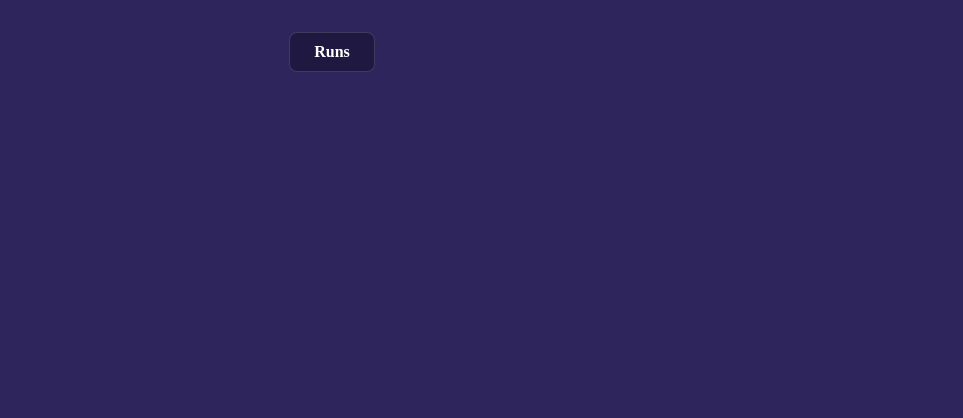
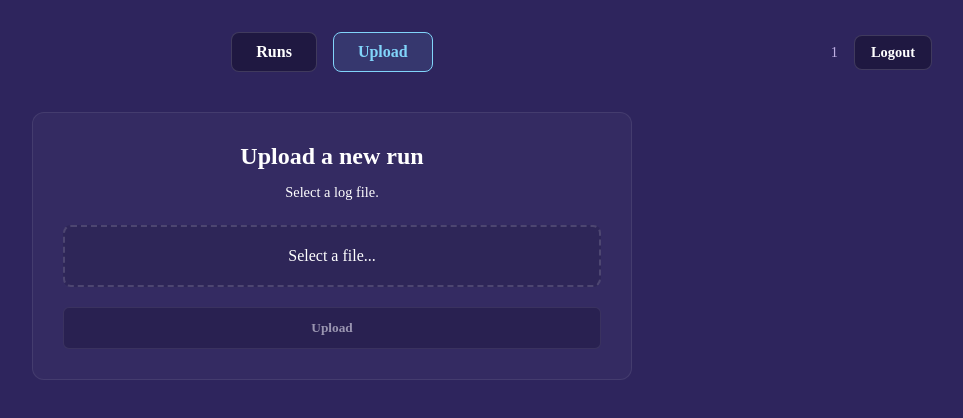
Before and after one commit to r1ks-iwnl/AMDInfra, a Vue app in the folder frontend/: page /upload in a window 1280 px wide. Before the commit this address had no page. Shown: the top 418 px of the page, without its empty margins (308-1271 px from the left). Built offline with nearby package versions, Linux system fonts and the light colour scheme; sample sign-in values are in the browser's storage.

Commit message:
auth/upload (#21)

```diff
--- a/frontend/src/App.vue
+++ b/frontend/src/App.vue
@@ -1,23 +1,77 @@
 <script setup>
 import { RouterLink , RouterView } from 'vue-router'
+import { useAuthStore } from './stores/auth';
+import router  from '@/router';
+
+const auth = useAuthStore()
+
+function handleLogout() {
+  auth.logout()
+  router.push('/login')
+}
+
 </script>
 
 <template>
   <nav class="app-nav">
-    <RouterLink class="runs-btn" to="/runs">Runs</RouterLink>
+    <div class="nav-left"></div>
+
+    <div class="nav-center">
+      <RouterLink class="btn" to="/runs">Runs</RouterLink>
+      <RouterLink class="btn" to="/upload">Upload</RouterLink>
+    </div>
+
+    <div class="nav-right">
+      <div v-if="auth.isLoggedIn && auth.user" class="user-profile">
+        <span class="email">{{ auth.user.email }}</span>
+        <button @click="handleLogout()" class="btn btn-logout">Logout</button>
+      </div>
+    </div>
   </nav>
+
   <RouterView/>
 </template>
 
 <style scoped>
 .app-nav {
   display: flex;
-  justify-content: center;
+  flex-direction: row;
+  align-items: center;
+  justify-content: space-between;
+  padding: 0 2rem;
   margin: 2rem 0;
   width: 100%;
+  box-sizing: border-box;
 }
 
-.runs-btn {
+.nav-left {
+  flex: 1;
+}
+
+.nav-center {
+  display: flex;
+  gap: 1rem;
+}
+
+.nav-right {
+  flex: 1;
+  display: flex;
+  justify-content: flex-end;
+}
+
+.user-profile {
+  display: flex;
+  align-items: center;
+  gap: 1rem;
+}
+
+.email {
+  color: var(--color-text-muted, #bfafe3);
+  font-size: 0.9rem;
+  font-weight: 500;
+}
+
+.btn {
   display: inline-block;
   background-color: var(--color-bg-dark);
   color: #ffffff;
@@ -28,21 +82,27 @@ import { RouterLink , RouterView } from 'vue-router'
   border-radius: 8px;
   border: 1px solid var(--color-grid-line);
   cursor: pointer;
+  font-family: inherit;
 }
 
-.runs-btn:hover {
+.btn:hover {
   background-color: rgba(255, 255, 255, 0.08);
   border-color: var(--color-accent);
   color: var(--color-accent);
 }
 
-.runs-btn:active {
+.btn:active {
   transform: translateY(1px);
 }
 
-.router-link-active.runs-btn {
+.router-link-active.btn {
   border-color: var(--color-accent);
   color: var(--color-accent);
   background-color: var(--color-accent-transparent);
 }
+
+.btn-logout {
+  padding: 8px 16px;
+  font-size: 0.9rem;
+}
 </style>
--- a/frontend/src/api/client.js
+++ b/frontend/src/api/client.js
@@ -1,5 +1,6 @@
 import { useAuthStore } from '@/stores/auth'
 import axios from 'axios'
+import router from '@/router'
 
 const api = axios.create({
   baseURL: '/api',
@@ -19,6 +20,18 @@ api.interceptors.request.use(
   }
 )
 
+api.interceptors.response.use(
+  (res) => res,
+  (err) => {
+    if(err.response?.status === 401) {
+      const auth = useAuthStore()
+      auth.logout("Session expired.")
+      router.push('/login')
+    }
+    return Promise.reject(err)
+  }
+)
+
 export const getLoginUrl = `${api.defaults.baseURL}auth/login`
 
 export default api
--- a/frontend/src/api/runs.js
+++ b/frontend/src/api/runs.js
@@ -9,3 +9,12 @@ export async function getRunDetail(id) {
   const { data } = await api.get(`/runs/${id}`)
   return data
 }
+
+export function uploadRun(file) {
+  const form = new FormData()
+  form.append('file', file)
+
+  return api.post('/runs/upload', form, {
+    headers: { 'Content-Type': 'multipart/form-data' },
+  }).then((r) => r.data)
+}
--- a/frontend/src/router/index.js
+++ b/frontend/src/router/index.js
@@ -4,6 +4,7 @@ import { useAuthStore } from '@/stores/auth.js'
 const routes = [
   { path: '/runs', name: 'runs', component: () => import('../views/RunsList.vue'), meta: { requiresAuth: true} },
   { path: '/runs/:id', name: 'run-detail', component: () => import('../views/RunDetail.vue'), meta: { requiresAuth: true}},
+  { path: '/upload', name: 'upload', component: () => import('../views/UploadView.vue'), meta: {requiresAuth: true} },
   { path: '/login', name: 'login', component: () => import('../views/LoginView.vue') },
   { path: '/', redirect: '/runs'}
 ]
@@ -16,10 +17,7 @@ const router = createRouter({
 router.beforeEach((to) => {
   const auth = useAuthStore()
   if (to.meta.requiresAuth && !auth.isLoggedIn) {
-    return { name: 'login' }
-  }
-  if (to.name === 'login' && auth.isLoggedIn) {
-    return { name: 'runs' }
+    return { name: 'login', query: { redirect: to.fullPath } }
   }
 })
 
--- a/frontend/src/stores/auth.js
+++ b/frontend/src/stores/auth.js
@@ -1,19 +1,42 @@
 import { defineStore } from 'pinia'
 
+function decodeJWT(token){
+  try {
+    const parts = token.split('.')
+    if(parts.length !== 3) return null
+    const payload = JSON.parse(atob(parts[1]))
+    return payload
+  }
+  catch(e) {
+    return null
+  }
+}
+
 export const useAuthStore = defineStore('auth', {
-  state: () => ({
-    token: localStorage.getItem('access_token') || null,
-  }),
+  state: () => {
+    const token = localStorage.getItem('access_token') || null
+
+    return {
+      token,
+      user: token ? { email: decodeJWT(token)?.sub } : null,
+      authError: null
+    }
+  },
   getters: {
     isLoggedIn: (state) => !!state.token,
   },
   actions: {
     login(token) {
       this.token = token
+      this.authError = null
+      const decoded = decodeJWT(token)
+      this.user = { email: decoded?.sub || "Couldn't retrieve email" }
       localStorage.setItem('access_token', token)
     },
-    logout() {
+    logout(errorMsg = null) {
       this.token = null
+      this.user = null
+      this.authError = errorMsg
       localStorage.removeItem('access_token')
     },
   },
--- /dev/null
+++ b/frontend/src/views/UploadView.vue
@@ -0,0 +1,186 @@
+<script setup>
+import { ref } from 'vue'
+import { useRouter } from 'vue-router'
+import { uploadRun } from '@/api/runs'
+import { useRunsStore } from '@/stores/runs'
+
+const router = useRouter()
+const runsStore = useRunsStore()
+
+const fileInput = ref(null)
+const selectedFile = ref(null)
+const isUploading = ref(false)
+const errorMessage = ref(null)
+
+function handleFileChange(event) {
+  const files = event.target.files
+  if (files && files.length > 0) {
+    selectedFile.value = files[0]
+    errorMessage.value = null
+  }
+}
+
+async function handleUpload() {
+  if (!selectedFile.value) {
+    errorMessage.value = 'Please select a file first.'
+    return
+  }
+
+  isUploading.value = true
+  errorMessage.value = null
+
+  try {
+    const run = await uploadRun(selectedFile.value)
+
+    if (runsStore.fetchRuns) {
+      await runsStore.fetchRuns()
+    }
+
+    selectedFile.value = null
+    if (fileInput.value) fileInput.value.value = ''
+
+    router.push(`/runs/${run.id}`)
+
+  } catch (e) {
+    errorMessage.value = e.response?.data?.detail || 'Upload failed, please try again.'
+  } finally {
+    isUploading.value = false
+  }
+}
+</script>
+
+<template>
+  <div class="upload-wrapper">
+    <div class="upload-card">
+      <h2>Upload a new run</h2>
+      <p class="subtitle">Select a log file.</p>
+
+      <div class="dropzone">
+        <input
+          type="file"
+          ref="fileInput"
+          @change="handleFileChange"
+          accept=".txt"
+          class="file-input"
+          id="file-upload"
+        />
+        <label for="file-upload" class="file-label">
+          <span v-if="!selectedFile">Select a file...</span>
+          <span v-else class="file-name">{{ selectedFile.name }}</span>
+        </label>
+      </div>
+
+      <div v-if="errorMessage" class="error-banner">
+        <h3>Validation error</h3>
+        <p>{{ errorMessage }}</p>
+      </div>
+
+      <div class="actions">
+        <button
+          @click="handleUpload"
+          :disabled="isUploading || !selectedFile"
+          class="btn-upload"
+        >
+          <span v-if="isUploading">Uploading...</span>
+          <span v-else>Upload</span>
+        </button>
+      </div>
+    </div>
+  </div>
+</template>
+
+<style scoped>
+.upload-wrapper {
+  max-width: 600px;
+  margin: 40px auto;
+  padding: 0 20px;
+}
+
+.upload-card {
+  background: rgba(255, 255, 255, 0.03);
+  border: 1px solid rgba(255, 255, 255, 0.08);
+  padding: 30px;
+  border-radius: 12px;
+  text-align: center;
+}
+
+h2 {
+  margin-top: 0;
+  margin-bottom: 8px;
+}
+
+.subtitle {
+  color: var(--color-text-muted);
+  font-size: 0.9rem;
+  margin-bottom: 24px;
+}
+
+.dropzone {
+  margin-bottom: 20px;
+}
+
+.file-input {
+  display: none;
+}
+
+.file-label {
+  display: block;
+  padding: 20px;
+  border: 2px dashed rgba(255, 255, 255, 0.15);
+  border-radius: 8px;
+  cursor: pointer;
+  background: rgba(0, 0, 0, 0.1);
+}
+
+.file-label:hover {
+  border-color: var(--color-accent);
+}
+
+.file-name {
+  font-weight: 600;
+  color: var(--color-accent);
+}
+
+.error-banner {
+  background: rgba(231, 76, 60, 0.1);
+  border: 1px solid var(--color-bad);
+  border-radius: 8px;
+  padding: 15px;
+  margin-bottom: 20px;
+  text-align: left;
+}
+
+.error-banner h3 {
+  color: var(--color-bad);
+  margin: 0 0 5px 0;
+  font-size: 1rem;
+}
+
+.error-banner p {
+  margin: 0;
+  font-size: 0.9rem;
+  color: var(--color-text-secondary);
+}
+
+.btn-upload {
+  width: 100%;
+  padding: 12px;
+  background-color: var(--color-bg-dark);
+  color: #ffffff;
+  border: 1px solid rgba(255, 255, 255, 0.15);
+  border-radius: 6px;
+  font-weight: 600;
+  font-family: inherit;
+  cursor: pointer;
+}
+
+.btn-upload:hover:not(:disabled) {
+  border-color: var(--color-accent);
+  color: var(--color-accent);
+}
+
+.btn-upload:disabled {
+  opacity: 0.5;
+  cursor: not-allowed;
+}
+</style>
--- a/frontend/vite.config.js
+++ b/frontend/vite.config.js
@@ -15,6 +15,7 @@ export default defineConfig({
       '@': fileURLToPath(new URL('./src', import.meta.url)),
     },
   },
+  envDir: fileURLToPath(new URL('../', import.meta.url)),
 
   server: {
     proxy: {
```
Also changed, not shown: frontend/src/views/LoginView.vue (+40 -7 lines), 2 other files (tests, documents, lock files or other folders).
